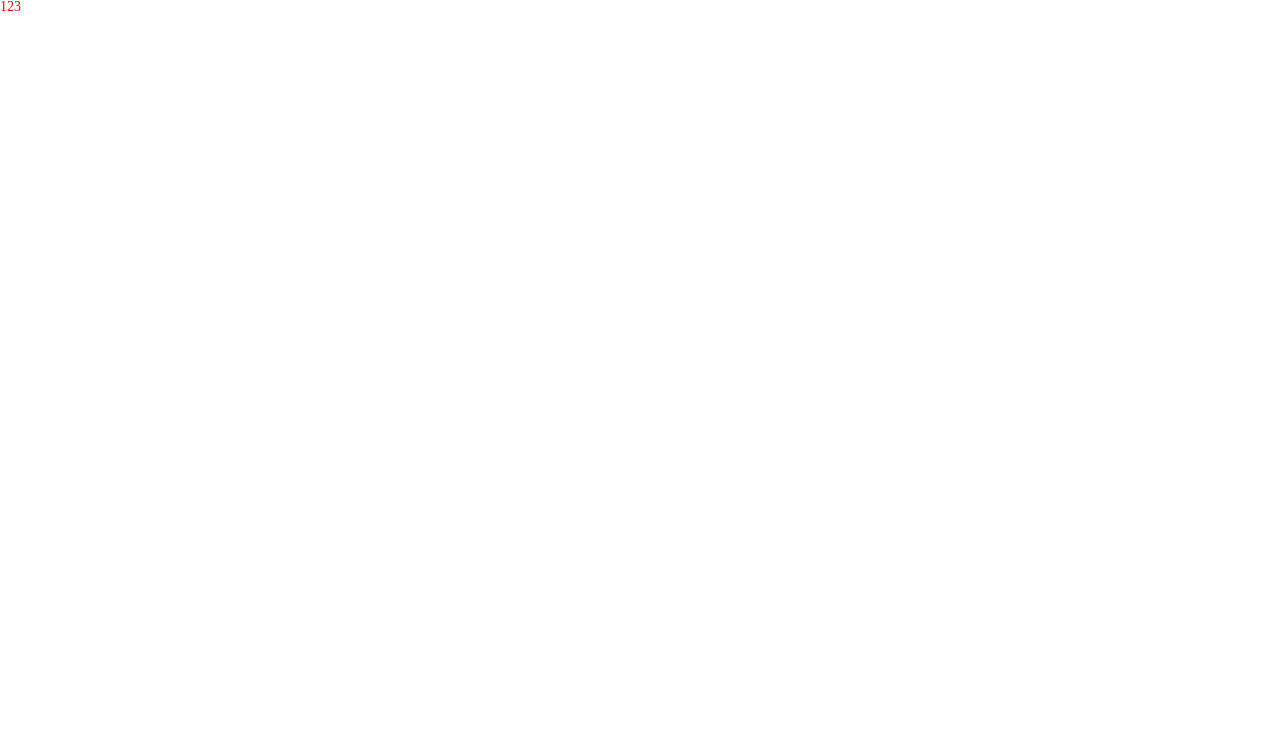
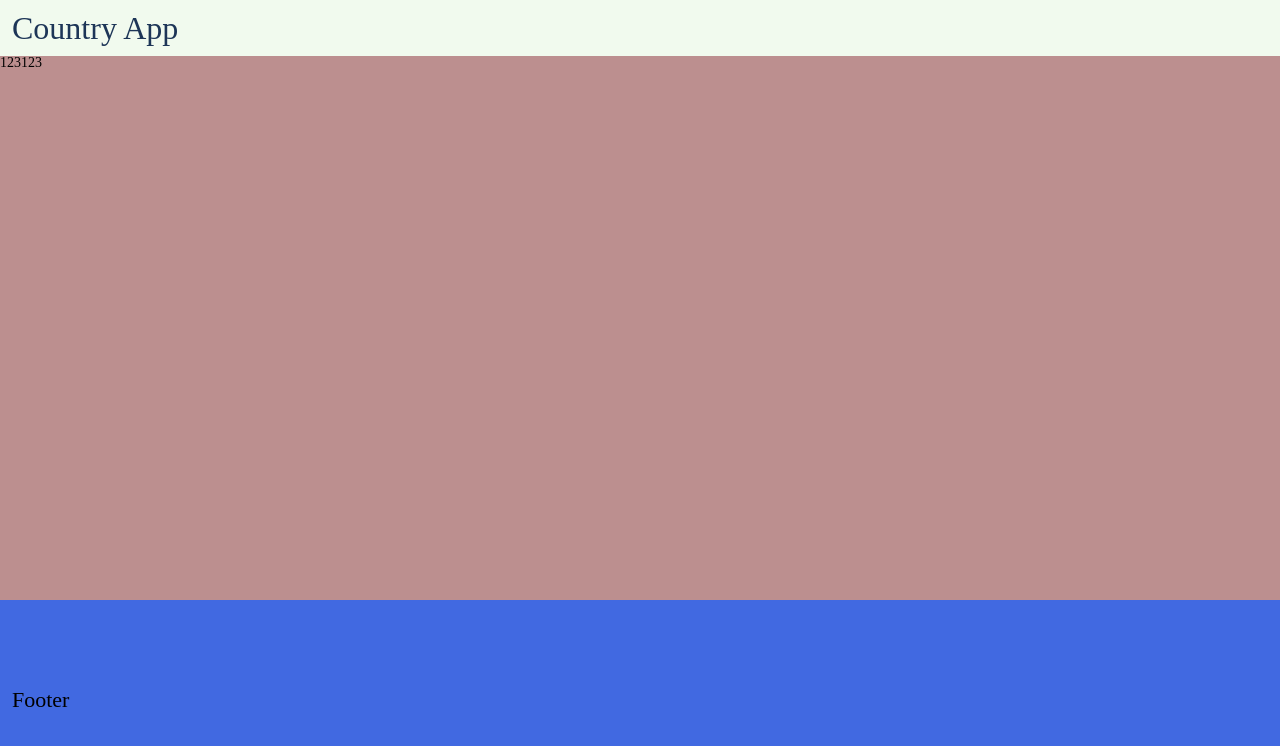
Before and after one commit to Traximullin/-pet-country-app, a React (Create React App) app: page / in a window 1280 px wide. Shown: the top 746 px of the page. Built offline with nearby package versions, Linux system fonts and the light colour scheme.

Commit message:
skeleton

```diff
--- a/src/App.tsx
+++ b/src/App.tsx
@@ -3,7 +3,9 @@ import { BaseLayout } from "./presentation/layouts"
 
 const App: FC = () => {
     return (
-        <BaseLayout/>
+        <BaseLayout>
+            123123
+        </BaseLayout>
     )
 }
 
--- a/src/presentation/layouts/BaseLayout/index.scss
+++ b/src/presentation/layouts/BaseLayout/index.scss
@@ -1,4 +1,8 @@
 
 .base-layout {
-    color: red;
+    display: grid;
+    height: 100%;
+    min-height: 100vh;
+    grid-template-rows: min-content 1fr min-content;
+    background-color: rosybrown;
 }
--- a/src/presentation/layouts/BaseLayout/index.tsx
+++ b/src/presentation/layouts/BaseLayout/index.tsx
@@ -1,10 +1,19 @@
 import { type FC } from "react"
 import "./index.scss"
+import Header from "../Header"
+import Footer from "../Footer"
+import type IBaseLayout from "./interface"
 
-const BaseLayout: FC = () => {
+const BaseLayout: FC<IBaseLayout> = (props) => {
+    const { children, } = props
+
     return (
         <div className="base-layout">
-            123
+            <Header />
+            <div>
+                {children}
+            </div>
+            <Footer />
         </div>
     )
 }
--- /dev/null
+++ b/src/presentation/layouts/BaseLayout/interface.ts
@@ -0,0 +1,5 @@
+import { type ReactNode } from "react"
+
+export default interface IBaseLayout {
+    children: ReactNode
+}
--- /dev/null
+++ b/src/presentation/layouts/Footer/index.scss
@@ -0,0 +1,11 @@
+.footer {
+    display: flex;
+    align-items: center;
+    padding: 0 12px;
+    background-color: royalblue;
+    height: 200px;
+
+    &__title {
+        font-size: 22px;
+    }
+}
--- /dev/null
+++ b/src/presentation/layouts/Footer/index.tsx
@@ -0,0 +1,14 @@
+import { type FC } from "react"
+import "./index.scss"
+
+const Footer: FC = () => {
+    return (
+        <footer className="footer">
+            <p className="footer__title">
+                Footer
+            </p>
+        </footer>
+    )
+}
+
+export default Footer
--- /dev/null
+++ b/src/presentation/layouts/Header/index.scss
@@ -0,0 +1,10 @@
+.header {
+    padding: 12px;
+    background-color: #f1faee;
+    color: #1D3557;
+
+    &__title {
+        font-size: 32px;
+    }
+
+}
--- /dev/null
+++ b/src/presentation/layouts/Header/index.tsx
@@ -0,0 +1,12 @@
+import { type FC } from "react"
+import "./index.scss"
+
+const Header: FC = () => {
+    return (
+        <header className="header">
+            <h1 className="header__title">Country App</h1>
+        </header>
+    )
+}
+
+export default Header
--- a/src/presentation/layouts/index.ts
+++ b/src/presentation/layouts/index.ts
@@ -1 +1,3 @@
 export { default as BaseLayout } from "./BaseLayout"
+export { default as Header } from "./Header"
+export { default as Footer } from "./Footer"
```
